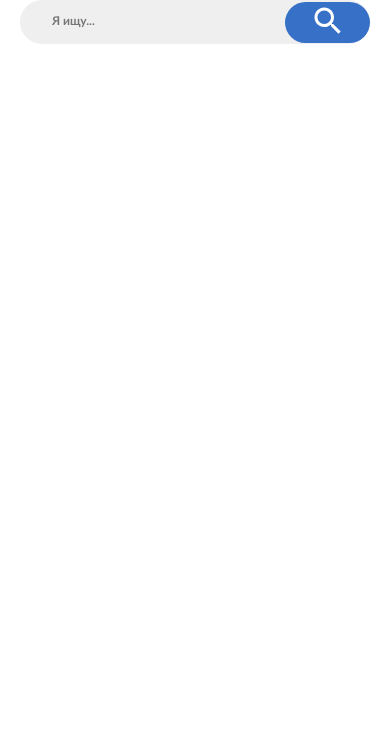
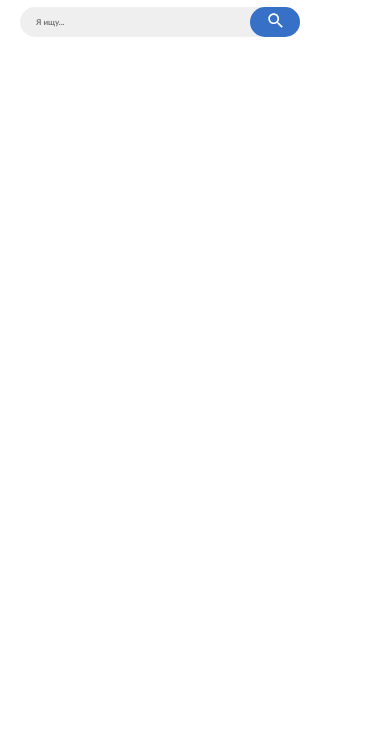
Before and after one commit to d-a-andrianov/ShopOnline, a plain HTML site: page index.html in a window 390 px wide. Shown: the part 108-844 px from the top of the page. Drawn offline with Linux system fonts and the light colour scheme.

Commit message:
адаптив 320px

```diff
--- a/index.html
+++ b/index.html
@@ -44,7 +44,7 @@
           <div class="header__search">
             <input class="header__search-input" type="search" name="search" placeholder="Я ищу...">
             <button class="header__search-button">
-              <img src="src/img/header/Vector_glass.svg" alt="Значок меню">
+              <img class="header__search-button-img" src="src/img/header/Vector_glass.svg" alt="Значок лупы">
             </button>
           </div>
         </div>
--- a/src/css/header.css
+++ b/src/css/header.css
@@ -340,4 +340,26 @@
     display: none;
   }
 
+  .header__grid-search {
+    max-width: 280px;
+  }
+  .header__search-input {
+    max-width: 100%;
+    min-height: 30px;
+    font-size: 8px;
+    line-height: 10px;
+    padding: 0;
+    padding-left: 16px;
+  }
+
+  .header__search-button {
+    width: 50px;
+    min-height: 30px;
+  }
+
+  .header__search-button-img {
+    width: 15px;
+    height: 15px;
+  }
+
 }
```
